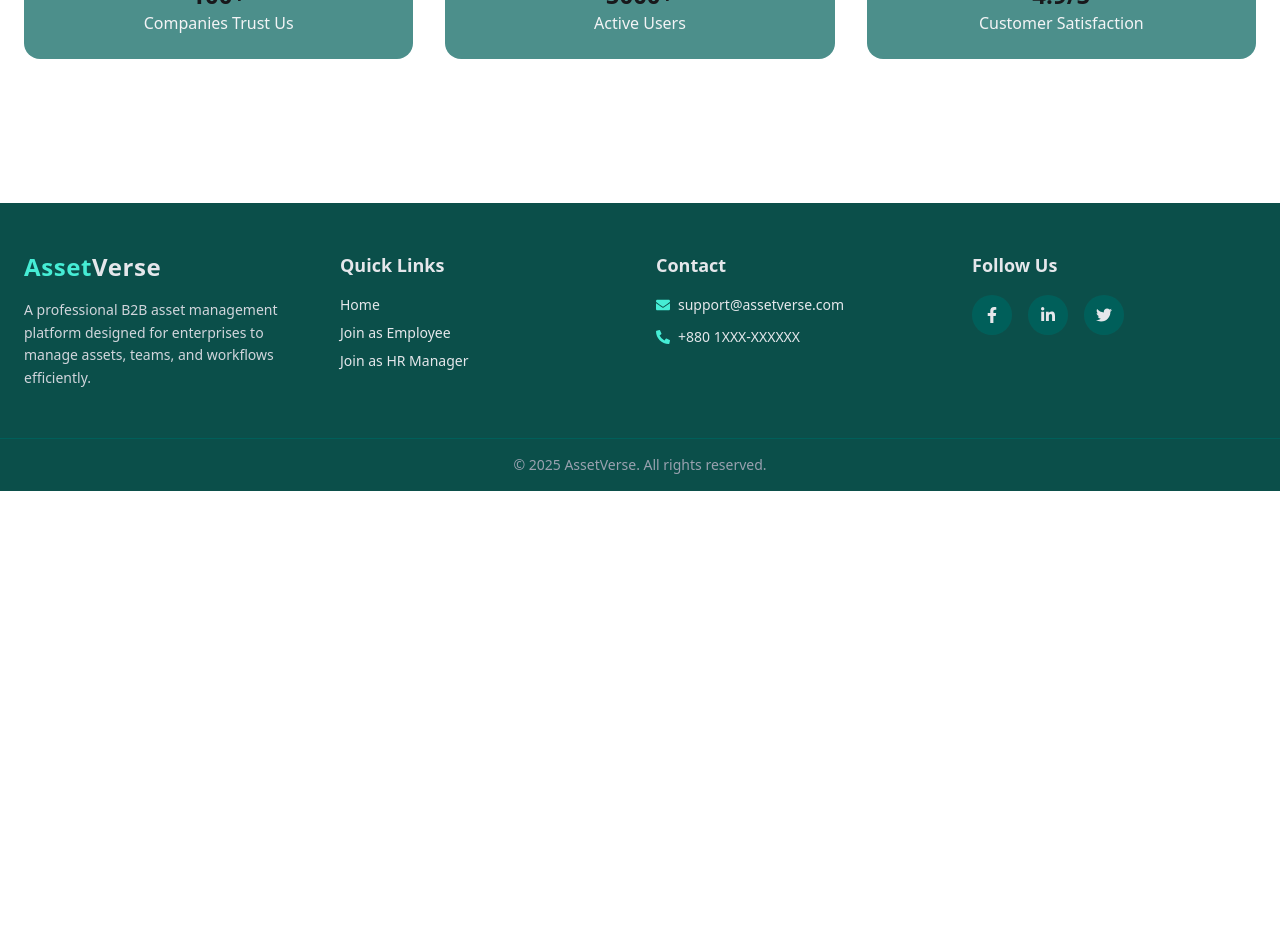
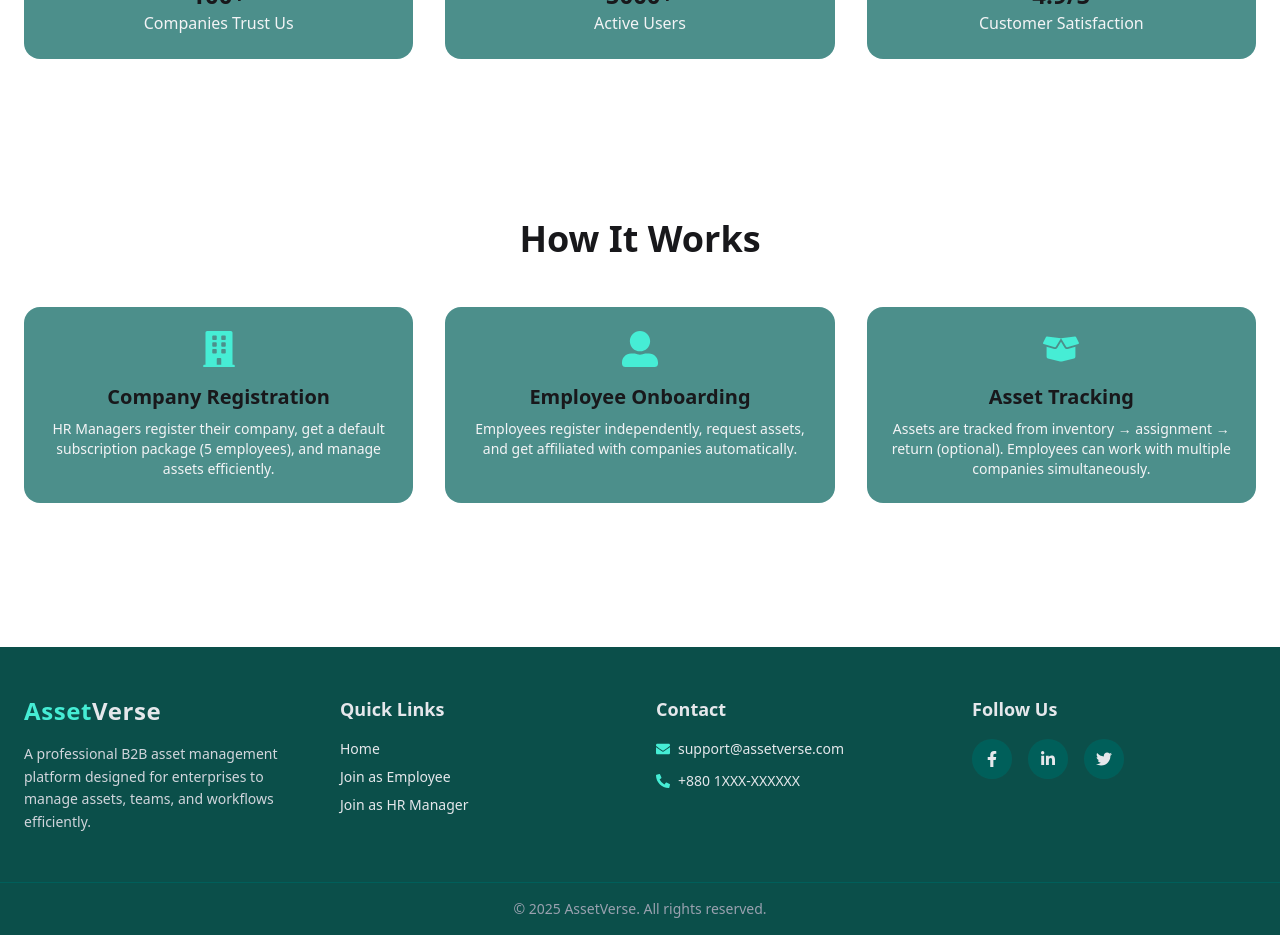
Before and after one commit to Nabil112233-ops/asset-manage-client, a React (Vite) app: page / in a window 1280 px wide. Shown: the part 2260-3195 px from the top of the page. Before the commit the page ends 2751 px from the top, so only its background shows below. Built offline with nearby package versions, Linux system fonts and the light colour scheme.

Commit message:
AssetVerse follows its principles.

```diff
--- a/src/Pages/Home/Home/Home.jsx
+++ b/src/Pages/Home/Home/Home.jsx
@@ -3,6 +3,7 @@
 import About from '../About/About';
 import Features from '../Features/Features';
 import Testimonals from '../Testimonals/Testimonals';
+import HowItWorks from '../How It Works/HowItWorks';
 
 const Home = () => {
     return (
@@ -11,6 +12,7 @@
             <About></About>
             <Features></Features>
             <Testimonals></Testimonals>
+            <HowItWorks></HowItWorks>
         </div>
     );
 };
--- /dev/null
+++ b/src/Pages/Home/How It Works/HowItWorks.jsx
@@ -0,0 +1,49 @@
+import React from 'react';
+import { motion } from "framer-motion";
+import { FaBuilding, FaUserAlt, FaBoxOpen } from "react-icons/fa";
+
+const HowItWorks = () => {
+    const steps = [
+        {
+            icon: <FaBuilding className="text-teal-300 text-4xl" />,
+            title: "Company Registration",
+            desc: "HR Managers register their company, get a default subscription package (5 employees), and manage assets efficiently.",
+        },
+        {
+            icon: <FaUserAlt className="text-teal-300 text-4xl" />,
+            title: "Employee Onboarding",
+            desc: "Employees register independently, request assets, and get affiliated with companies automatically.",
+        },
+        {
+            icon: <FaBoxOpen className="text-teal-300 text-4xl" />,
+            title: "Asset Tracking",
+            desc: "Assets are tracked from inventory → assignment → return (optional). Employees can work with multiple companies simultaneously.",
+        },
+    ];
+    return (
+        <section className="py-20 px-6 max-w-7xl mx-auto">
+            <h2 className="text-4xl font-bold text-center mb-12">
+                How It Works
+            </h2>
+
+            <div className="grid md:grid-cols-3 gap-8">
+                {steps.map((step, i) => (
+                    <motion.div
+                        key={i}
+                        className="bg-teal-800/70 backdrop-blur-md p-6 rounded-2xl text-center hover:shadow-lg transition"
+                        initial={{ opacity: 0, y: 30 }}
+                        whileInView={{ opacity: 1, y: 0 }}
+                        viewport={{ once: true }}
+                        transition={{ delay: i * 0.2 }}
+                    >
+                        <div className="flex justify-center mb-4">{step.icon}</div>
+                        <h3 className="text-xl font-semibold mb-2">{step.title}</h3>
+                        <p className="text-gray-100 text-sm">{step.desc}</p>
+                    </motion.div>
+                ))}
+            </div>
+        </section>
+    );
+};
+
+export default HowItWorks;
```
